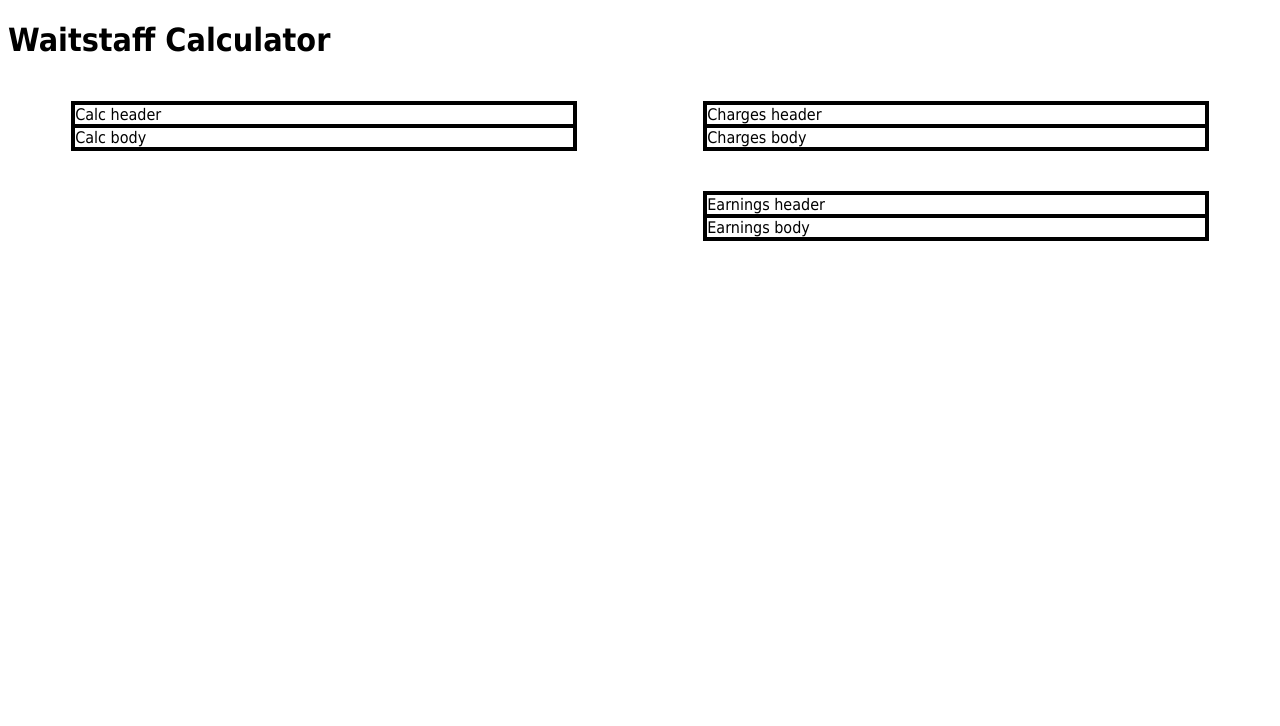
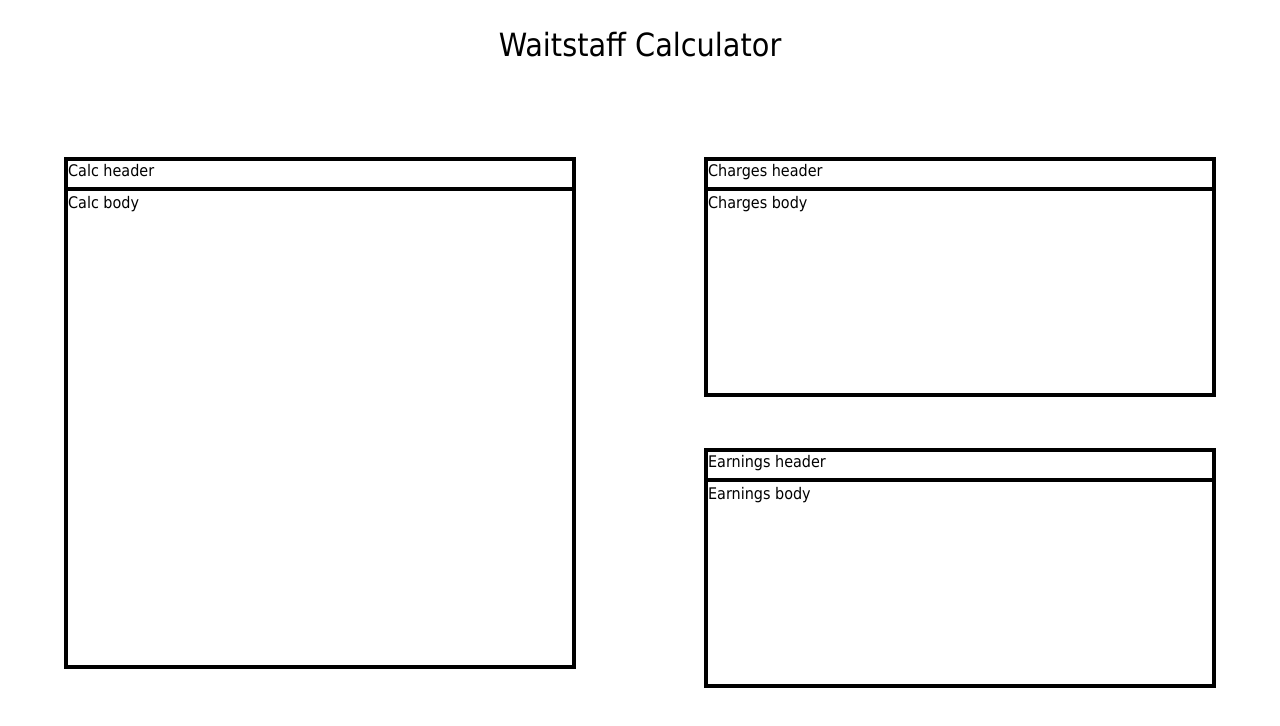
Before and after one commit to rose/waitstaff, a plain HTML site: page index.html in a window 1280 px wide. Drawn offline with nearby package versions, Linux system fonts and the light colour scheme.

Commit message:
add better positioning - bottom still not perfectly aligned :P

```diff
--- a/index.css
+++ b/index.css
@@ -1,22 +1,56 @@
-body {
+html, body {
   font-family: Lucida, Tahoma, sans-serif;
+  height: 100%;
+  padding: 0;
+  margin: 0;
 }
 
 div {
-  border: 2px solid black;
   box-sizing: border-box;
   -moz-box-sizing: border-box;
   -o-box-sizing: border-box;
   -webkit-box-sizing: border-box;
+  border: 2px solid black;
+  padding: 0;
+  margin: 0;
+}
+
+.container {
+  border: none;
+  height: 100%;
+}
+
+.header {
+  height: 10%;
+  max-width: 90%;
+  margin: 2% auto;
+  text-align: center;
+  font-size: 200%;
+  border: none;
 }
 
 .header-box {
   width: 40%;
-  margin: 20px 5%;
+  height: 30%;
+  margin: 2% 5%;
+}
+
+.box-header {
+  height: 2em;
+  border-bottom: 4px solid black;
+  z-index: 1;
+}
+
+.content {
+  height: 100%;
+  margin-top: -2em;
+  padding-top: 2em;
+  float: top;
 }
 
 #calculator {
   float: left;
+  height: 64%;
 }
 
 #charges, #earnings {
--- a/index.html
+++ b/index.html
@@ -7,18 +7,20 @@
   <link rel="stylesheet" href="index.css">
 </head>
 <body>
-  <h1>Waitstaff Calculator</h1>
+  <div class="container">
+  <div class="header">Waitstaff Calculator</div>
   <div id="calculator" class="header-box">
-    <div class="header">Calc header</div>
+    <div class="box-header">Calc header</div>
     <div class="content">Calc body</div>
   </div>
   <div id="charges" class="header-box">
-    <div class="header">Charges header</div>
-    <div class="body">Charges body</div>
+    <div class="box-header">Charges header</div>
+    <div class="content">Charges body</div>
   </div>
   <div id="earnings" class="header-box">
-    <div class="header">Earnings header</div>
-    <div class="body">Earnings body</div>
+    <div class="box-header">Earnings header</div>
+    <div class="content">Earnings body</div>
+  </div>
   </div>
 </body>
 </html>
```
